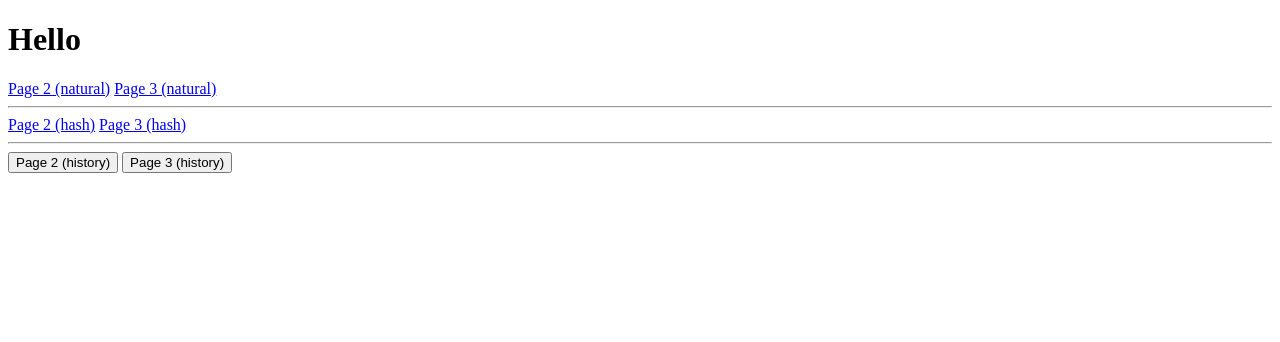
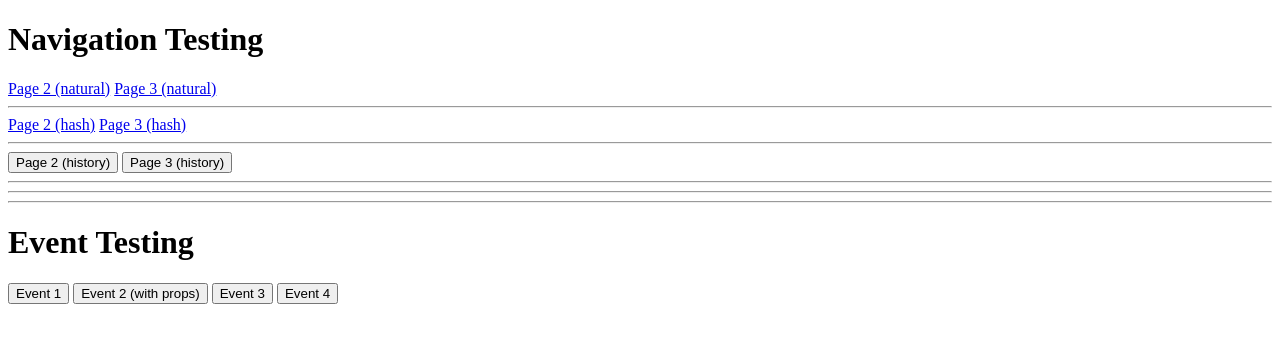
Before and after one commit to 99devco/analytics, a website built with Vite: page index.html in a window 1280 px wide. Built offline with nearby package versions, Linux system fonts and the light colour scheme; files whose address does not match are found by name.

Commit message:
Expose recordEvent and add test buttons.

```diff
--- a/index.html
+++ b/index.html
@@ -6,7 +6,7 @@
     <title>@99dev/browser</title>
   </head>
   <body>
-    <h1>Hello</h1>
+    <h1>Navigation Testing</h1>
     <script type="module" src="/src/main.ts"></script>
     <a href="/page2.html">Page 2 (natural)</a>
     <a href="/page3.html">Page 3 (natural)</a>
@@ -16,5 +16,13 @@
     <hr>
     <button onclick="window.history.pushState({ url: '/page2' }, '', '/page2')">Page 2 (history)</button>
     <button onclick="window.history.pushState({ url: '/page3' }, '', '/page3')">Page 3 (history)</button>
+    <hr>
+    <hr>
+    <hr>
+    <h1>Event Testing</h1>
+    <button onclick="recordEvent('event 1')">Event 1</button>
+    <button onclick="recordEvent('event 2', { prop1: 'value1' })">Event 2 (with props)</button>
+    <button onclick="recordEvent('event 3')">Event 3</button>
+    <button onclick="recordEvent('event 4')">Event 4</button>
   </body>
 </html>
--- a/src/analytics.ts
+++ b/src/analytics.ts
@@ -34,4 +34,5 @@
 
 export * from "./components/init";
 export * from "./components/record-view";
+export * from "./components/record-event";
 export * from "./components/watch";
--- a/src/main.ts
+++ b/src/main.ts
@@ -10,9 +10,13 @@ It is NOT intended to be used as part of the actual 99dev analytics package.
 // Include our external dependencies!
 import * as analytics from "./analytics";
 
+// Initialize the analytics system
 analytics.init({
-  uuid: "baac2fb6-25b2-4ea6-abc7-2619dc064ffa",
+  uuid: "2486b5bc-1b13-4616-bbf5-1cf7c92db1ac",
   // navType: "history",
   apiUrl: "http://localhost:3000",
   debug: true,
 });
+
+// Expose the event recorder globally
+(window as any).recordEvent = analytics.recordEvent;
```
